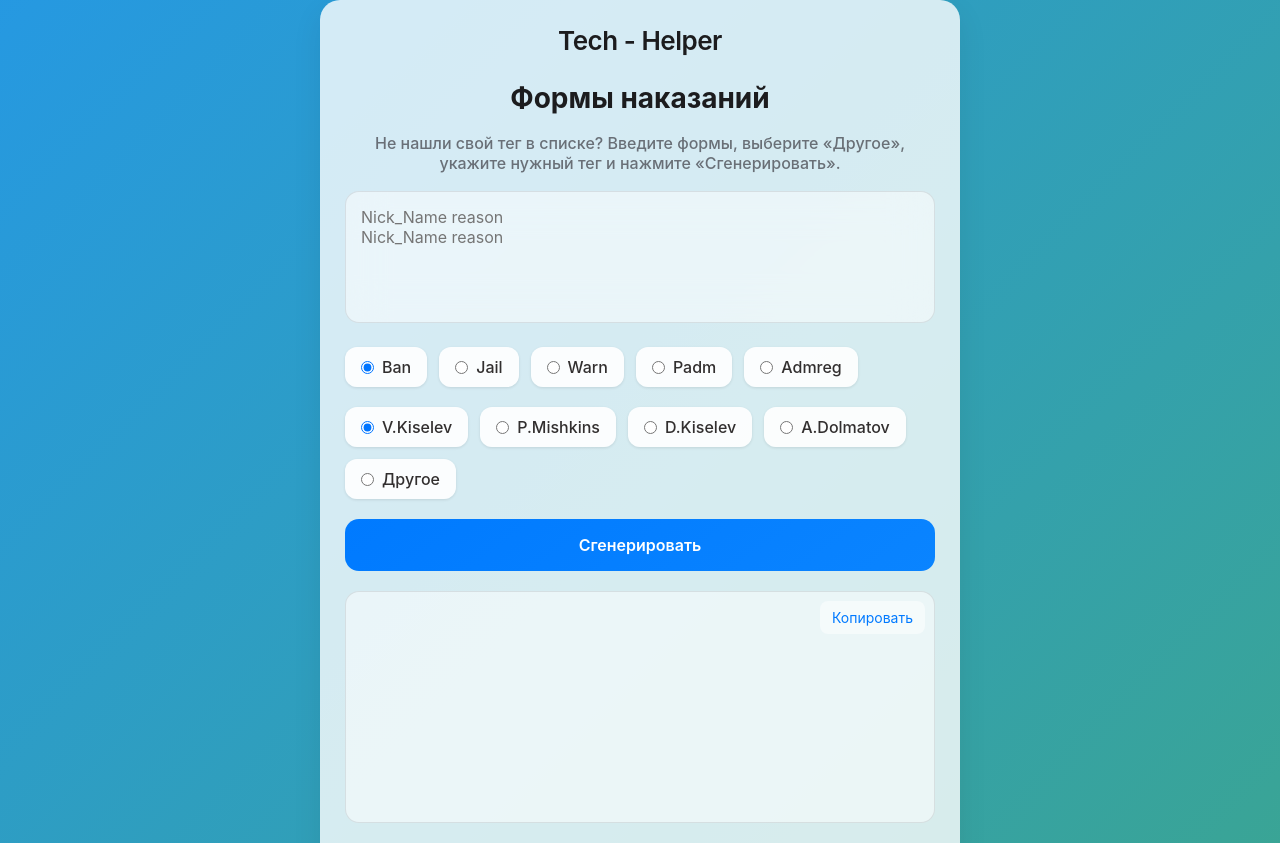
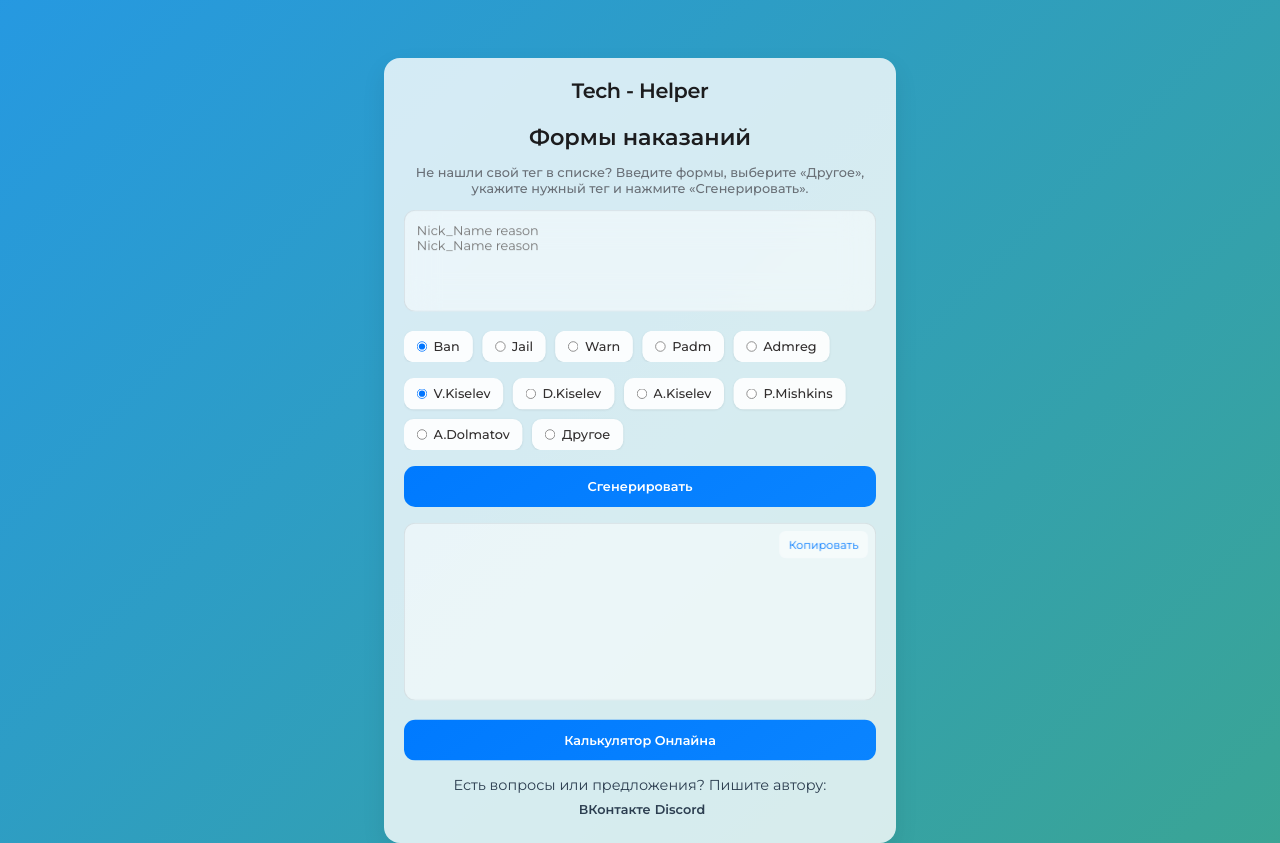
Before and after one commit to val1k-dev/Tech-Helper, a plain HTML site: page index.html in a window 1280 px wide. Shown: the top 843 px of the page. Drawn offline with Linux system fonts and the light colour scheme.

Commit message:
upd 05.04.2025

```diff
--- a/index.html
+++ b/index.html
@@ -49,12 +49,16 @@ Nick_Name reason" class="main-input" rows="5"></textarea>
                     <span class="radio-label">V.Kiselev</span>
                 </label>
                 <label class="radio-container">
+                    <input type="radio" name="moderator" value="D.Kiselev">
+                    <span class="radio-label">D.Kiselev</span>
+                </label>
+                <label class="radio-container">
+                    <input type="radio" name="moderator" value="A.Kiselev">
+                    <span class="radio-label">A.Kiselev</span>
+                </label>
+                <label class="radio-container">
                     <input type="radio" name="moderator" value="P.Mishkins">
                     <span class="radio-label">P.Mishkins</span>
-                </label>
-                <label class="radio-container">
-                    <input type="radio" name="moderator" value="D.Kiselev">
-                    <span class="radio-label">D.Kiselev</span>
                 </label>
                 <label class="radio-container">
                     <input type="radio" name="moderator" value="A.Dolmatov">
--- a/styles.css
+++ b/styles.css
@@ -2,8 +2,9 @@
     margin: 0;
     padding: 0;
     box-sizing: border-box;
-    font-family: -apple-system, BlinkMacSystemFont, "San Francisco", "Helvetica Neue", Helvetica, Arial, sans-serif;
+    font-family: 'Montserrat';
     user-select: none;
+    overflow: hidden;
 }
 
 * {
@@ -39,7 +40,7 @@ body {
     font-weight: 600;
     color: #1c1c1e;
     letter-spacing: -0.5px;
-    font-family: "SF Pro Display", -apple-system, BlinkMacSystemFont, "Segoe UI", Roboto, sans-serif;
+    font-family: "Montserrat";
     margin-bottom: 25px;
     text-align: center;
     user-select: none;
@@ -55,6 +56,9 @@ body {
     width: 100%;
     max-width: 640px;
     padding: 25px;
+    scale: 0.8;
+    position: relative;
+    top: -40px;
     background: rgba(255, 255, 255, 0.8);
     border-radius: 20px;
     box-shadow: 0 12px 30px rgba(0, 0, 0, 0.08);
```
